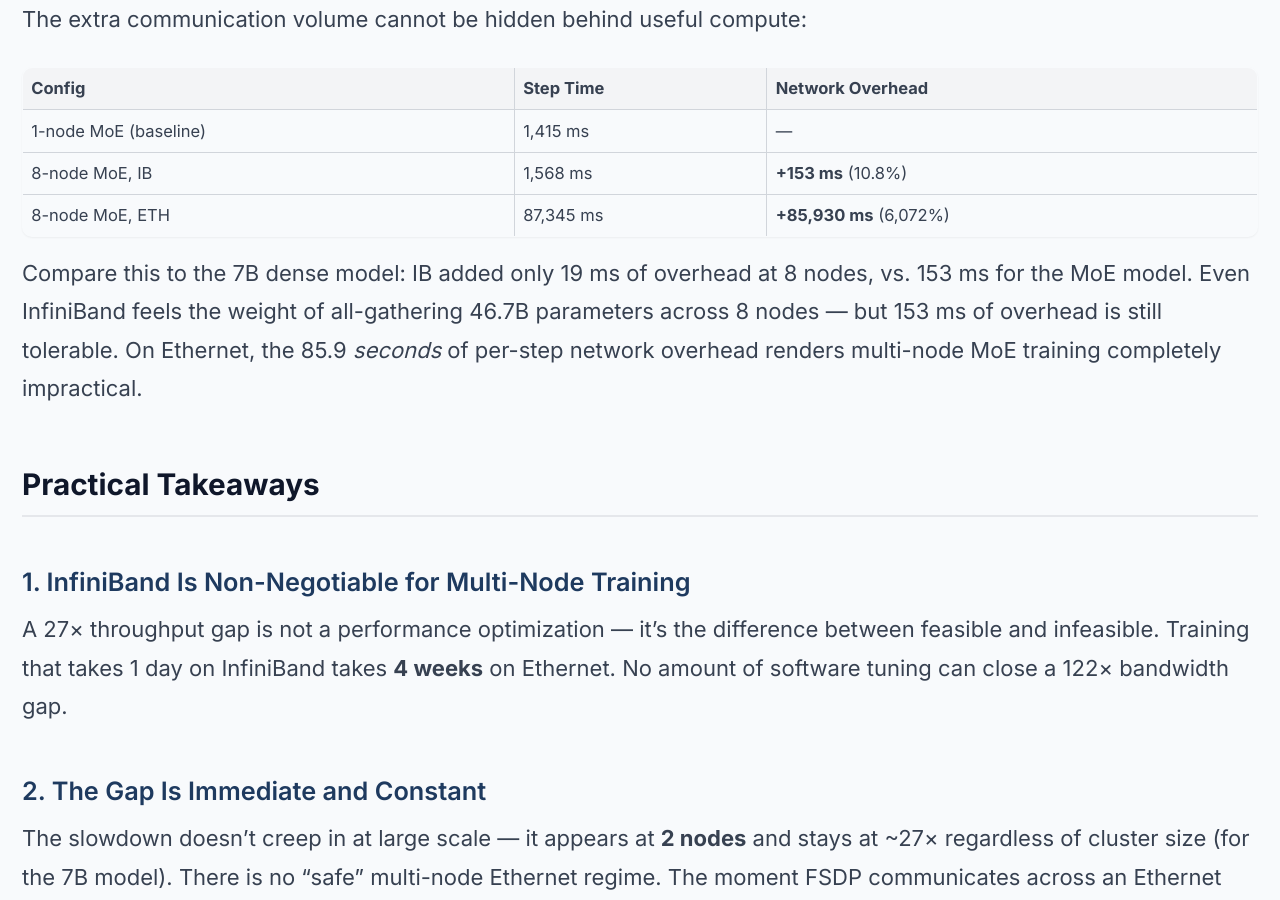
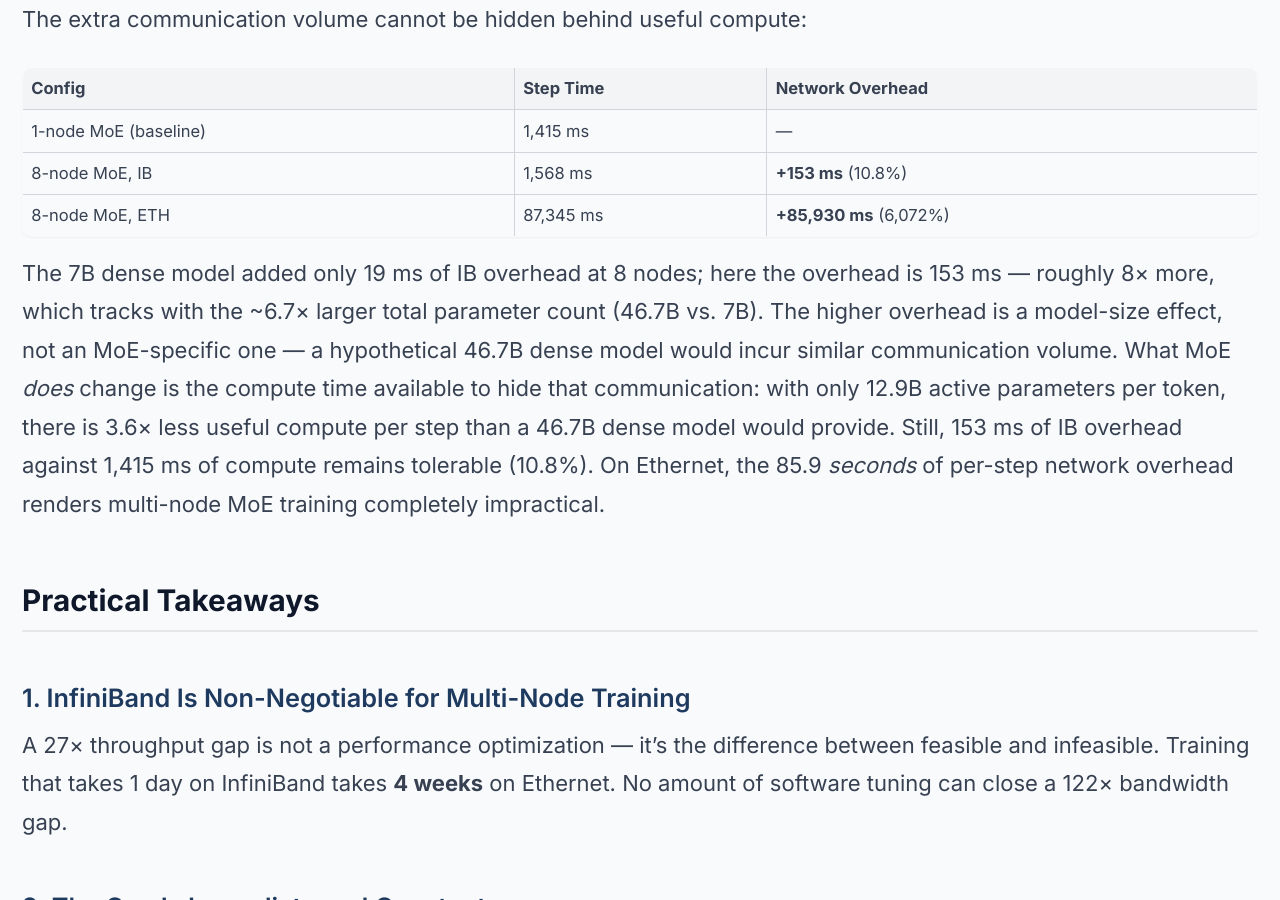
Before and after one commit to JingchaoZhang/JingchaoZhang.github.io, a Jekyll site: the page built from _posts/2026-02-15-IB vs Ethernet Fine-Tuning at Scale.md, in a window 1280 px wide and 900 px high, scrolled down 11562 px. Built offline with Jekyll 4.4.1, drawn with Linux system fonts in a browser that asks for light colours; comment, search, counter and statistics services are not loaded.

Commit message:
Clarify MoE overhead: 153ms is model-size effect not MoE-specific, MoE reduces compute to hide it

```diff
--- a/_posts/2026-02-15-IB vs Ethernet Fine-Tuning at Scale.md
+++ b/_posts/2026-02-15-IB vs Ethernet Fine-Tuning at Scale.md
@@ -415,7 +415,7 @@ The extra communication volume cannot be hidden behind useful compute:
 | 8-node MoE, IB | 1,568 ms | **+153 ms** (10.8%) |
 | 8-node MoE, ETH | 87,345 ms | **+85,930 ms** (6,072%) |
 
-Compare this to the 7B dense model: IB added only 19 ms of overhead at 8 nodes, vs. 153 ms for the MoE model. Even InfiniBand feels the weight of all-gathering 46.7B parameters across 8 nodes — but 153 ms of overhead is still tolerable. On Ethernet, the 85.9 *seconds* of per-step network overhead renders multi-node MoE training completely impractical.
+The 7B dense model added only 19 ms of IB overhead at 8 nodes; here the overhead is 153 ms — roughly 8× more, which tracks with the ~6.7× larger total parameter count (46.7B vs. 7B). The higher overhead is a model-size effect, not an MoE-specific one — a hypothetical 46.7B dense model would incur similar communication volume. What MoE *does* change is the compute time available to hide that communication: with only 12.9B active parameters per token, there is 3.6× less useful compute per step than a 46.7B dense model would provide. Still, 153 ms of IB overhead against 1,415 ms of compute remains tolerable (10.8%). On Ethernet, the 85.9 *seconds* of per-step network overhead renders multi-node MoE training completely impractical.
 
 ## Practical Takeaways
 
```
